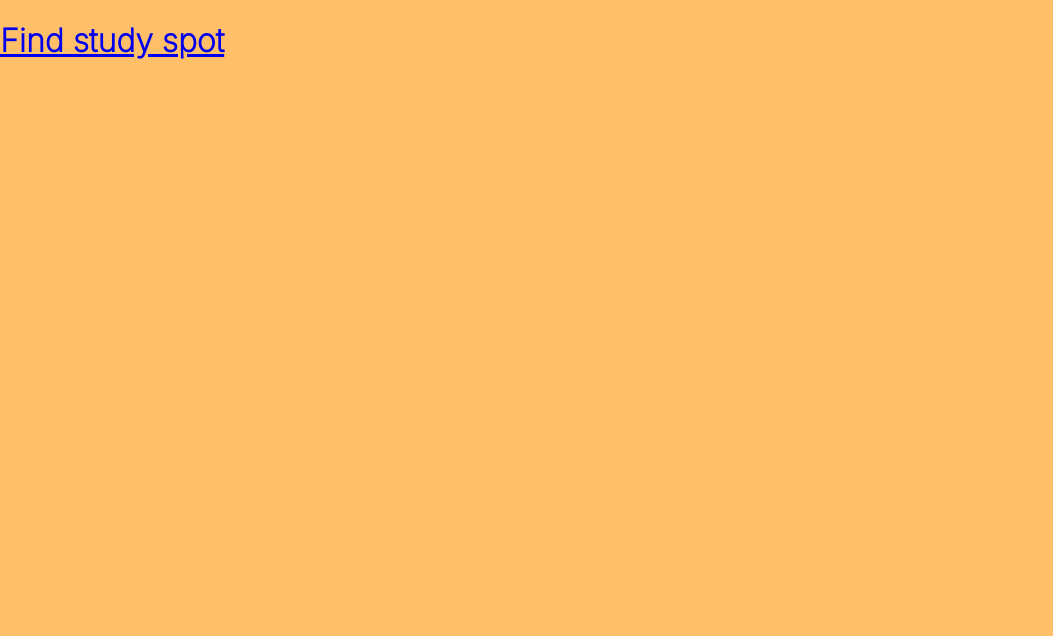
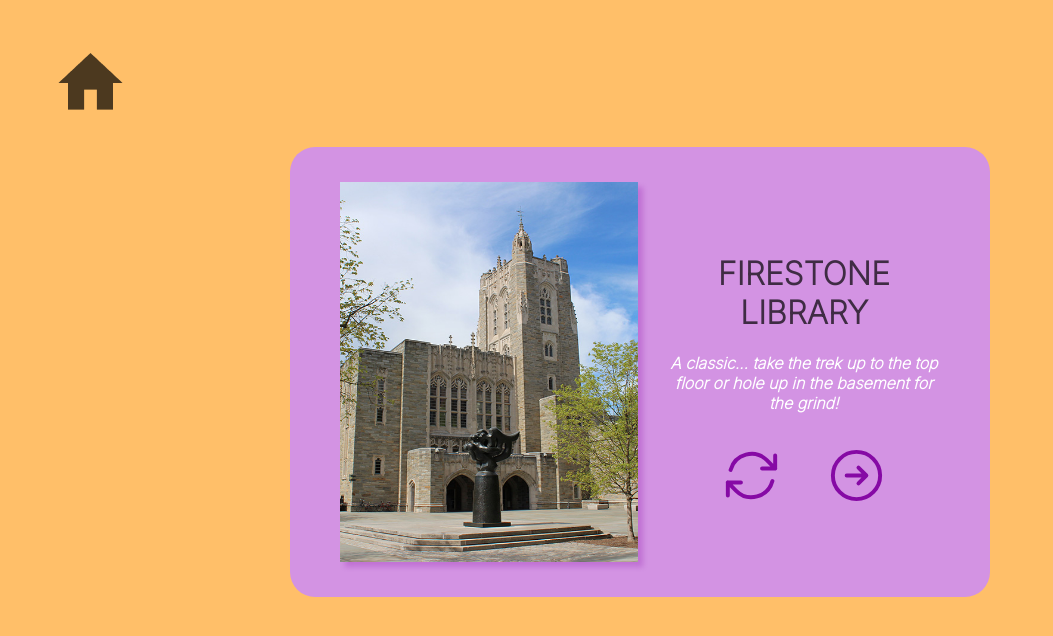
Before and after one commit to tinneym/unroll_app, a React (Create React App) app: page /findSpot in a window 1280 px wide. Shown: the top 636 px of the page, without its empty margins (0-1053 px from the left). Built offline with nearby package versions, Linux system fonts and the light colour scheme.

Commit message:
walking page updates 1

```diff
--- a/src/App.css
+++ b/src/App.css
@@ -109,7 +109,7 @@ body {
 .home-img {
   margin-top: 43px;
   margin-left: 52px;
-  margin-bottom: 50px;
+  margin-bottom: 20px;
 }
 
 .time {
@@ -127,6 +127,7 @@ body {
   border-radius: 25px;
   font-weight: bold;
   margin: auto;
+  margin-top: 40px;
 }
 
 .study-page-container {
@@ -156,6 +157,7 @@ body {
 
 .study-button:hover {
   color: rgba(0, 0, 0, 0.70);
+  cursor: pointer;
 }
 
 .set-time-button {
@@ -172,6 +174,7 @@ body {
 
 .set-time-button:hover {
   box-shadow: 5px 5px 5px #8609a53b;
+  cursor: pointer;
 }
 
 .settings-container {
@@ -184,6 +187,7 @@ body {
   width: 400px;
   border-radius: 25px;
   padding-top: 40px;
+  margin-top: 15px;
 }
 
 .selection-container {
@@ -210,6 +214,11 @@ body {
   margin-left: 10px;
 }
 
+.selection-button:hover {
+  box-shadow: 5px 5px 5px #8609a53b;
+  cursor: pointer;
+}
+
 .selection-button:focus {
   background-color: #8609A5;
   font-weight: bold;
@@ -224,3 +233,51 @@ body {
 .back:hover {
   color: rgba(0, 0, 0, 0.70);
 }
+
+/* WALKING PAGE */
+.findspot-container {
+  text-align: center;
+  background-color: #D393E3;
+  height: 450px;
+  width: 700px;
+  display: flex;
+  flex-direction: row;
+  padding: 50px;
+  margin: auto;
+  border-radius: 25px;
+  align-items: center;
+}
+
+.image-container {
+  height: 380px;
+  width: 350px;
+  box-shadow: 5px 5px 5px #8609a53b;
+}
+
+.text-container {
+  width: 350px;
+  padding-top: 30px;
+  padding-bottom: 30px;
+  padding-left: 30px;
+}
+
+.location-name {
+  color: rgba(0, 0, 0, 0.70);
+  font-weight: bold;
+}
+
+.location-blurb {
+  color: white;
+  font-weight: bold;
+  font-style: italic;
+}
+
+.walk-icon {
+  width: 75px;
+  margin-left: 15px;
+  margin-right: 15px;
+}
+
+.walk-buttons-container {
+  margin-top: 30px;
+}
--- /dev/null
+++ b/src/components/WalkButton.js
@@ -0,0 +1,9 @@
+export default function WalkButton() {
+    return (
+        <button className = "study-button walk-icon ">
+            <svg xmlns="http://www.w3.org/2000/svg" fill="none" viewBox="0 0 24 24" strokeWidth={1.5} stroke="currentColor" className="w-6 h-6">
+            <path strokeLinecap="round" strokeLinejoin="round" d="M12.75 15l3-3m0 0l-3-3m3 3h-7.5M21 12a9 9 0 11-18 0 9 9 0 0118 0z" />
+            </svg>
+        </button>
+    )
+}
--- a/src/pages/FindSpot.js
+++ b/src/pages/FindSpot.js
@@ -1,9 +1,27 @@
 import '../App.css';
+import Navbar from '../components/Navbar';
+import firestone from "../images/firestone.png";
+import WalkButton from '../components/WalkButton';
+import RestartButton from '../components/RestartButton';
 
 export default function FindSpot() {
     return (
-      <a href="/findSpot" className = "findspot-container">
-          <h1>Find study spot</h1>
-      </a>
+      <>
+        <Navbar />
+        <div className = "findspot-container">
+            <img className = "image-container" src = {firestone}></img>
+            <div className = "text-container">
+                <h1 className = "location-name">FIRESTONE LIBRARY</h1>
+                <p className = "location-blurb">A classic... take the trek up to the top floor or hole up in the basement for the grind!</p>
+                <div className = "walk-buttons-container">
+                    <RestartButton className = "study-button walk-icon"/>
+                    <a href = "/study">
+                      <WalkButton />
+                    </a>
+                </div>
+            </div>
+        </div>
+      </>
+
     );
   }
```
Also changed, not shown: src/images/firestone.png (added).
